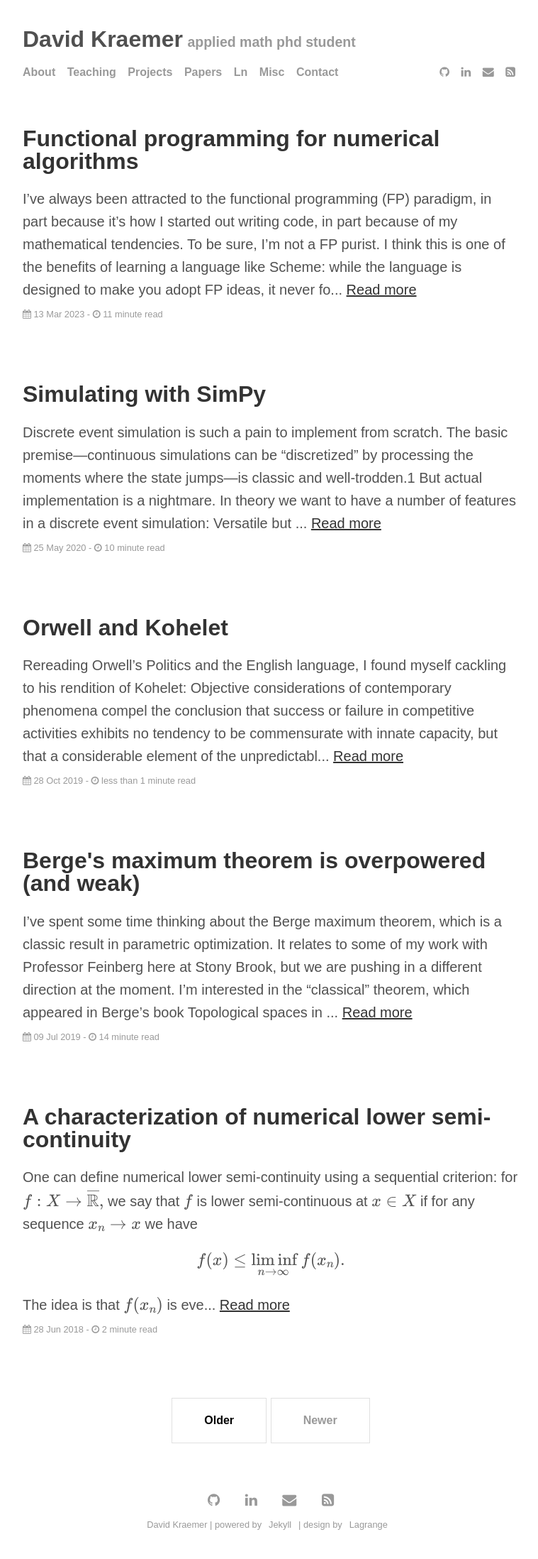
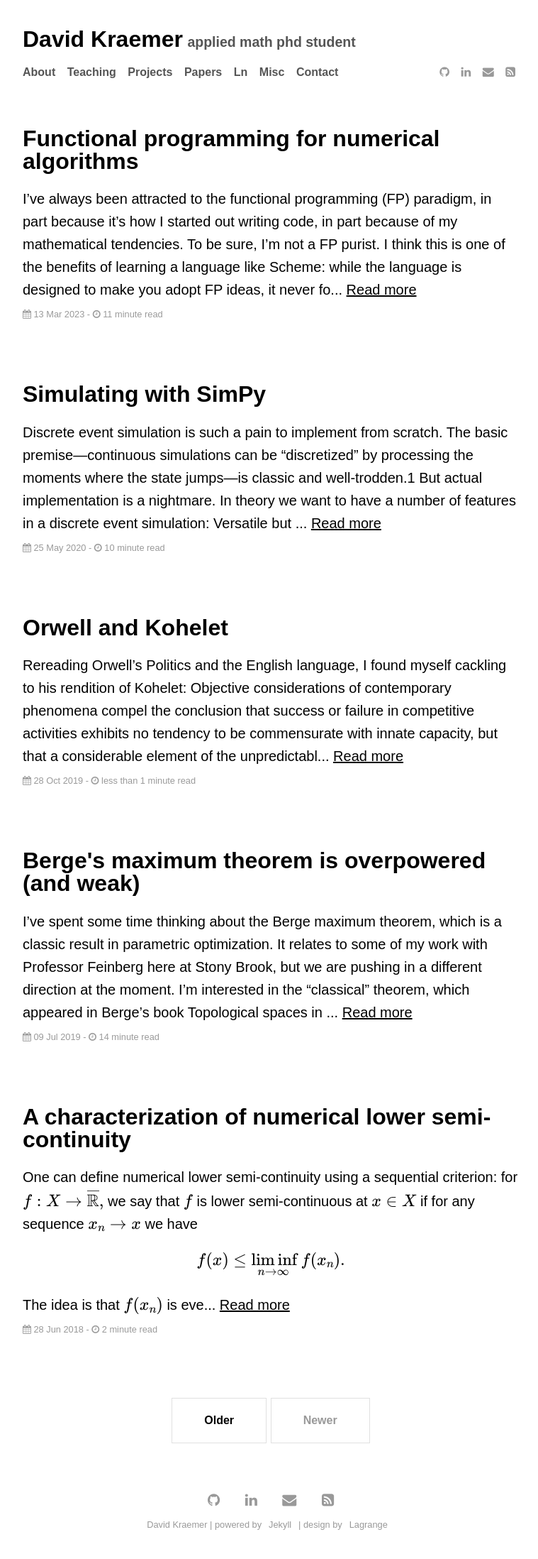
Before and after one commit to DavidNKraemer/DavidNKraemer.github.io, a Jekyll site: the page built from index.html, in a window 1280 px wide. Shown: the whole page at 71% size, without its empty margins (258-1017 px from the left). Built offline with Jekyll 4.4.1, drawn with Linux system fonts in a browser that asks for light colours; formulas are drawn with MathJax 3; the list of posts is cut into pages by our own code.

Commit message:
Fixing some bad color choices.

```diff
--- a/assets/css/main.css
+++ b/assets/css/main.css
@@ -20,7 +20,7 @@
 body {
   font-family: 'Spectral', sans-serif;
   font-size: 20px;
-  color: #515151;
+  color: #000000;
   line-height: 2rem;
 }
 
@@ -44,12 +44,12 @@ h1 a {
 
 h1, h2, h3, h4, h5, h6 {
   font-family: "Spectral", sans-serif;
-  color: #333;
+  color: #000000;
 }
 
 a {
   text-decoration: underline;
-  color: #333;
+  color: #000000;
 }
 
 a:hover {
@@ -111,11 +111,11 @@ hr {
 .masthead-title a {
   font-size: 2rem;
   text-decoration: none;
-  color: #505050;
+  color: #000000;
 }
 
 .masthead-subtitle {
-  color: #999;
+  color: #555;
 }
 
 /*
@@ -241,7 +241,7 @@ hr {
 }
 
 .menu-content a {
-  color: #999;
+  color: #555;
   font-size: 1rem;
   padding-right: 10px;
 }
```
